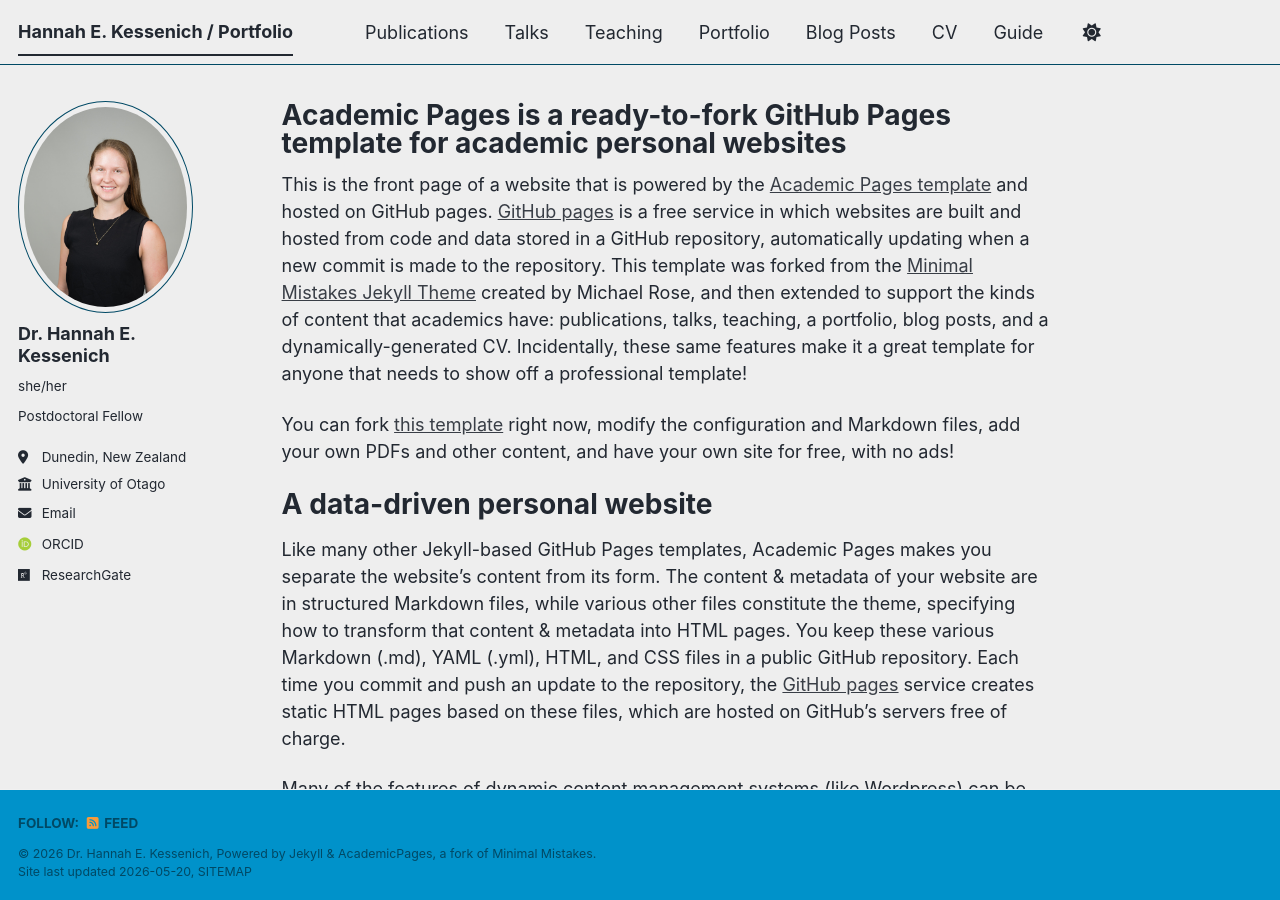
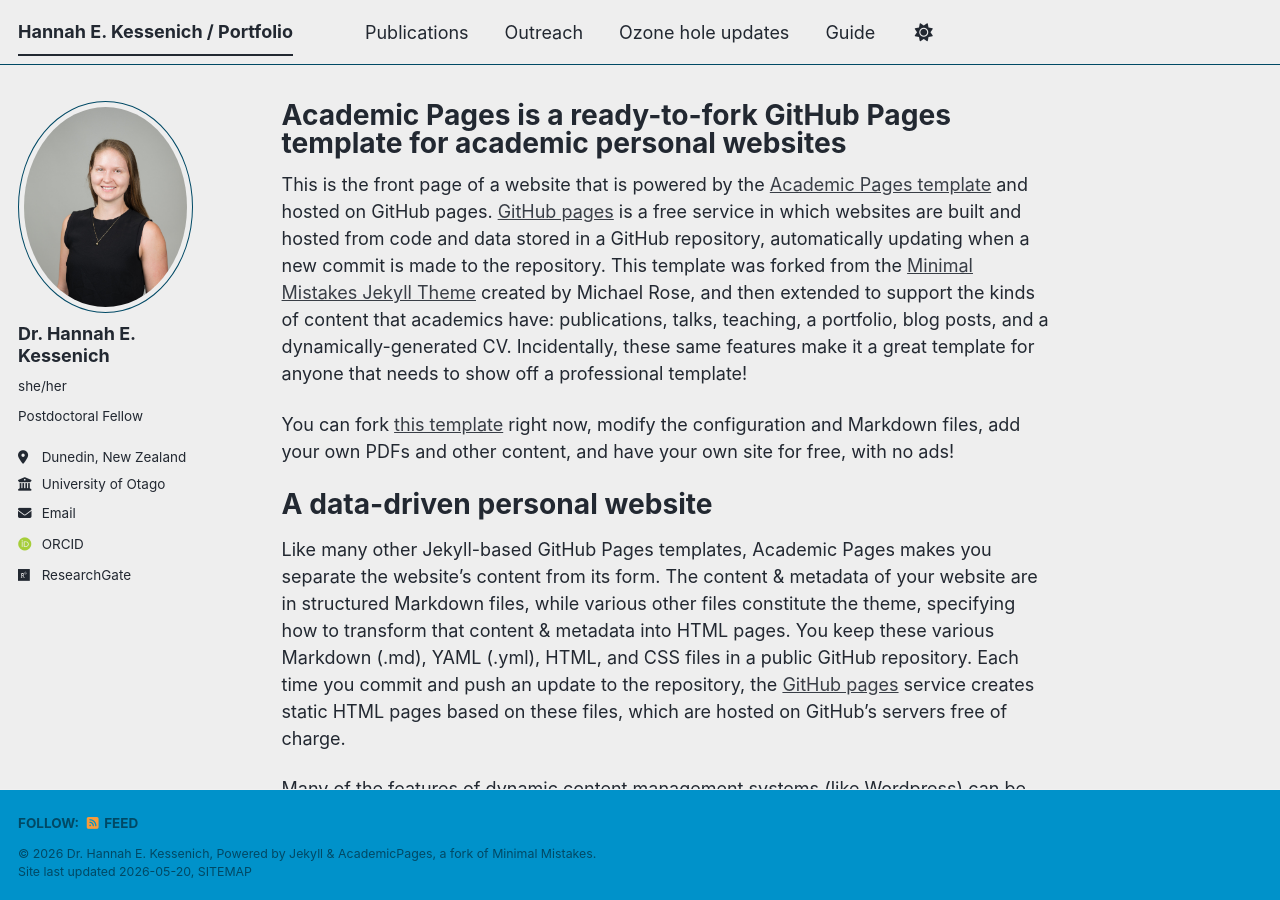
Before and after one commit to hannahekessenich/hannahekessenich.github.io, a Jekyll site: the page built from _pages/about.md, in a window 1280 px wide and 900 px high. Built offline with Jekyll 4.4.1, drawn with Linux system fonts in a browser that asks for light colours; some web fonts are replaced; a script bundle is joined from its source files by our own code; library files that are not in the unit come from our copies.

Commit message:
Update navigation.yml

```diff
--- a/_data/navigation.yml
+++ b/_data/navigation.yml
@@ -11,20 +11,20 @@ main:
   - title: "Publications"
     url: /publications/
 
-  - title: "Talks"
+  - title: "Outreach"
     url: /talks/
 
-  - title: "Teaching"
+  - title: "Ozone hole updates"
     url: /teaching/
 
-  - title: "Portfolio"
-    url: /portfolio/
+  # - title: "Portfolio"
+  #  url: /portfolio/
 
-  - title: "Blog Posts"
-    url: /year-archive/
+  # - title: "Blog Posts"
+  #  url: /year-archive/
 
-  - title: "CV"
-    url: /cv/
+  # - title: "CV"
+  #  url: /cv/
 
   # - title: "CV"
   #   url: /cv-json/
```
